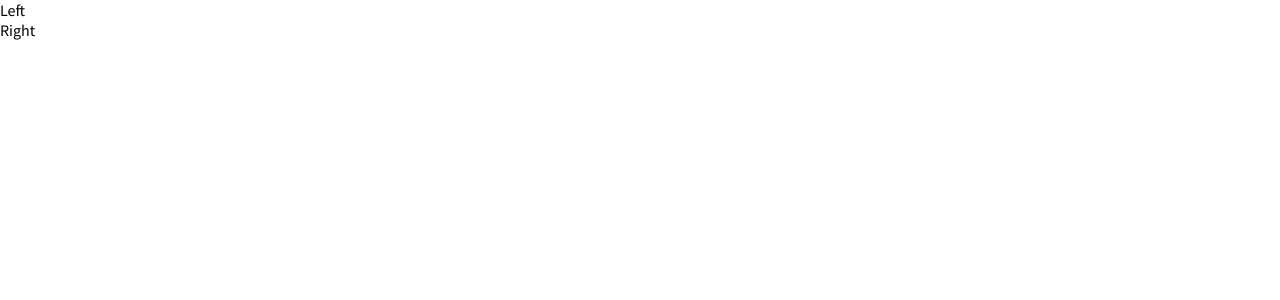
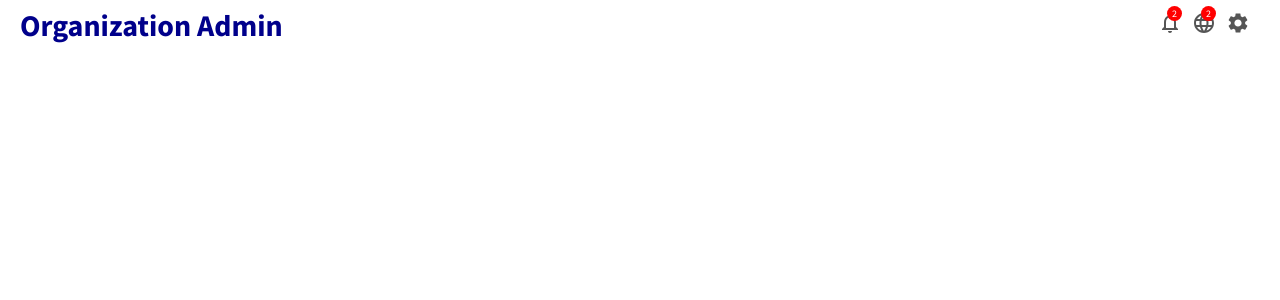
Before and after one commit to alejandropascuale/Organiation-Admin, a React (Create React App) app: page / in a window 1280 px wide. Shown: the top 300 px of the page. Built offline with nearby package versions, Linux system fonts and the light colour scheme.

Commit message:
add title and icons in top bar

```diff
--- a/package.json
+++ b/package.json
@@ -3,8 +3,13 @@
   "version": "0.1.0",
   "private": true,
   "dependencies": {
+    "@emotion/react": "^11.7.1",
+    "@emotion/styled": "^11.6.0",
     "@material-ui/core": "^4.12.3",
     "@material-ui/icons": "^4.11.2",
+    "@mui/icons-material": "^5.3.1",
+    "@mui/material": "^5.4.0",
+    "@mui/styled-engine-sc": "^5.3.0",
     "@testing-library/jest-dom": "^5.14.1",
     "@testing-library/react": "^12.0.0",
     "@testing-library/user-event": "^13.2.1",
@@ -12,6 +17,7 @@
     "react-dom": "^17.0.2",
     "react-scripts": "5.0.0",
     "recharts": "^2.1.8",
+    "styled-components": "^5.3.3",
     "web-vitals": "^2.1.0"
   },
   "scripts": {
--- a/src/components/TopBar/TopBar.css
+++ b/src/components/TopBar/TopBar.css
@@ -0,0 +1,42 @@
+.topBar {
+    width: 100%;
+    height: 50px;
+    background-color: white;
+}
+.topBarWrapper {
+    height: 100%;
+    padding: 0px 20px;
+    display: flex;
+    align-items: center;
+    justify-content: space-between;
+}
+.logo {
+    font-weight: bold;
+    font-size: 30px;
+    color: darkblue;
+    cursor: pointer;
+}
+.topRight {
+    display: flex;
+    align-items: center;
+}
+.topBarIconsContainer {
+    position: relative;
+    cursor: pointer;
+    margin-right: 10px;
+    color: #555;
+}
+.topIconBadge {
+    width: 15px;
+    height: 15px;
+    position: absolute;
+    top: -5px;
+    right: 0px;
+    background-color: red;
+    color: white;
+    border-radius: 50%;
+    display: flex;
+    align-items: center;
+    justify-content: center;
+    font-size: 10px;
+}
--- a/src/components/TopBar/TopBar.jsx
+++ b/src/components/TopBar/TopBar.jsx
@@ -1,11 +1,31 @@
-import React from 'react'
+import React from 'react';
+import './TopBar.css';
+
+import NotificationsNoneIcon from '@mui/icons-material/NotificationsNone';
+import LanguageIcon from '@mui/icons-material/Language';
+import SettingsIcon from '@mui/icons-material/Settings';
 
 export default function TopBar() {
   return (
     <div className='topBar'>
-      <div className="topBarWarapper">
-        <div className="topLeft">Left</div>
-        <div className="topRight">Right</div>
+      <div className="topBarWrapper">
+        <div className="topLeft">
+          <span className="logo">Organization Admin</span>
+        </div>
+        <div className="topRight">
+          <div className="topBarIconsContainer">
+            <NotificationsNoneIcon />
+            <span className="topIconBadge">2</span>
+          </div>
+          <div className="topBarIconsContainer">
+            <LanguageIcon />
+            <span className="topIconBadge">2</span>
+          </div>
+          <div className="topBarIconsContainer">
+            <SettingsIcon />
+          </div>
+          <img src="" alt="" className="topAvatar" />
+        </div>
       </div>
     </div>
   )
```
Also changed, not shown: 1 other file (tests, documents, lock files or other folders).
